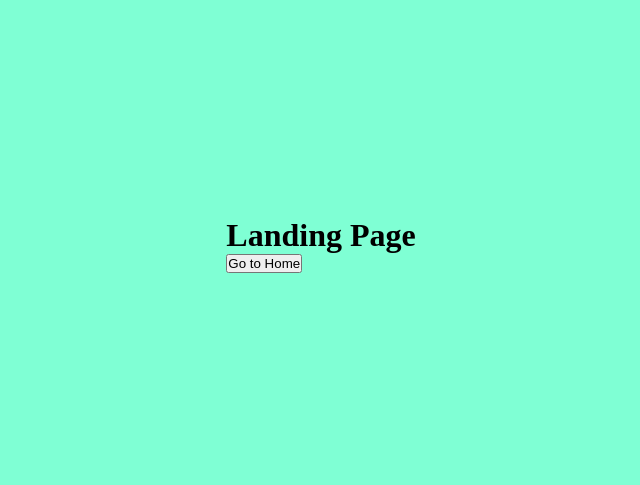
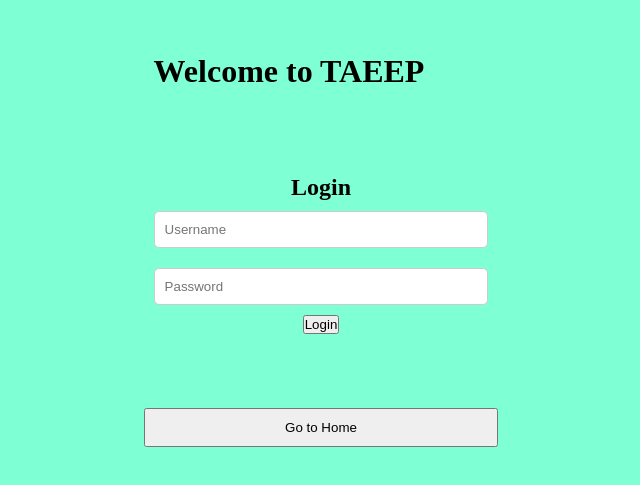
Before and after one commit to Kahl-d/Repository, a React (Create React App) app in the folder frontend/: page / in a window 1280 px wide. Shown: the part 155-640 px from the top of the page, without its empty margins (319-959 px from the left). Built offline with nearby package versions, Linux system fonts and the light colour scheme.

Commit message:
elements on landing page in place

```diff
--- a/frontend/src/App.js
+++ b/frontend/src/App.js
@@ -1,8 +1,8 @@
 import React from 'react';
 import { Route, Routes } from 'react-router-dom';
 import './app.css';
-import LandingPage from './Components/LandingPage'; // Import LandingPage if it's part of App's structure
-import Home from './Components/Home'; // Import Home if it's part of App's structure
+import LandingPage from './Components/LandingPage';
+import Home from './Components/Home';
 
 const App = () => {
     return (
--- a/frontend/src/Components/LandingPage.js
+++ b/frontend/src/Components/LandingPage.js
@@ -1,5 +1,6 @@
 import React from 'react';
 import { useNavigate } from 'react-router-dom';
+import './lp.css';
 
 const LandingPage = () => {
     const navigate = useNavigate();
@@ -9,11 +10,18 @@ const LandingPage = () => {
     };
 
     return (
-        <div>
-            <h1>Landing Page</h1>
-            <button onClick={goToHome}>Go to Home</button>
+        <div id="landingContainer">
+            <h1 className='landingItem'>Welcome to TAEEP</h1>
+            <div id="loginSection" className='landingItem'>
+                <h2>Login</h2>
+                <input type="text" placeholder="Username" />
+                <input type="password" placeholder="Password" />
+                <button>Login</button>
+            </div>
+            <button className='landingItem' onClick={goToHome}>Go to Home</button>
         </div>
     );
+
 }
 
 export default LandingPage;
--- a/frontend/src/Components/lp.css
+++ b/frontend/src/Components/lp.css
@@ -0,0 +1,34 @@
+#landingContainer{
+    display: flex;
+    flex-direction: column;
+    justify-content: center;
+    align-items: center;
+    height: 100vh;
+}
+
+
+#loginSection{
+    display: flex;
+    flex-direction: column;
+    align-items: center;
+
+}
+
+#loginSection input{
+    margin: 10px;
+    padding: 10px;
+    border-radius: 5px;
+    width: 100%;
+    border: 1px solid #ccc;
+}
+
+.landingItem{
+    margin: 2rem;
+    padding: 10px;
+    width: 100%;
+
+}
+
+button{
+    cursor: pointer;
+}
```
